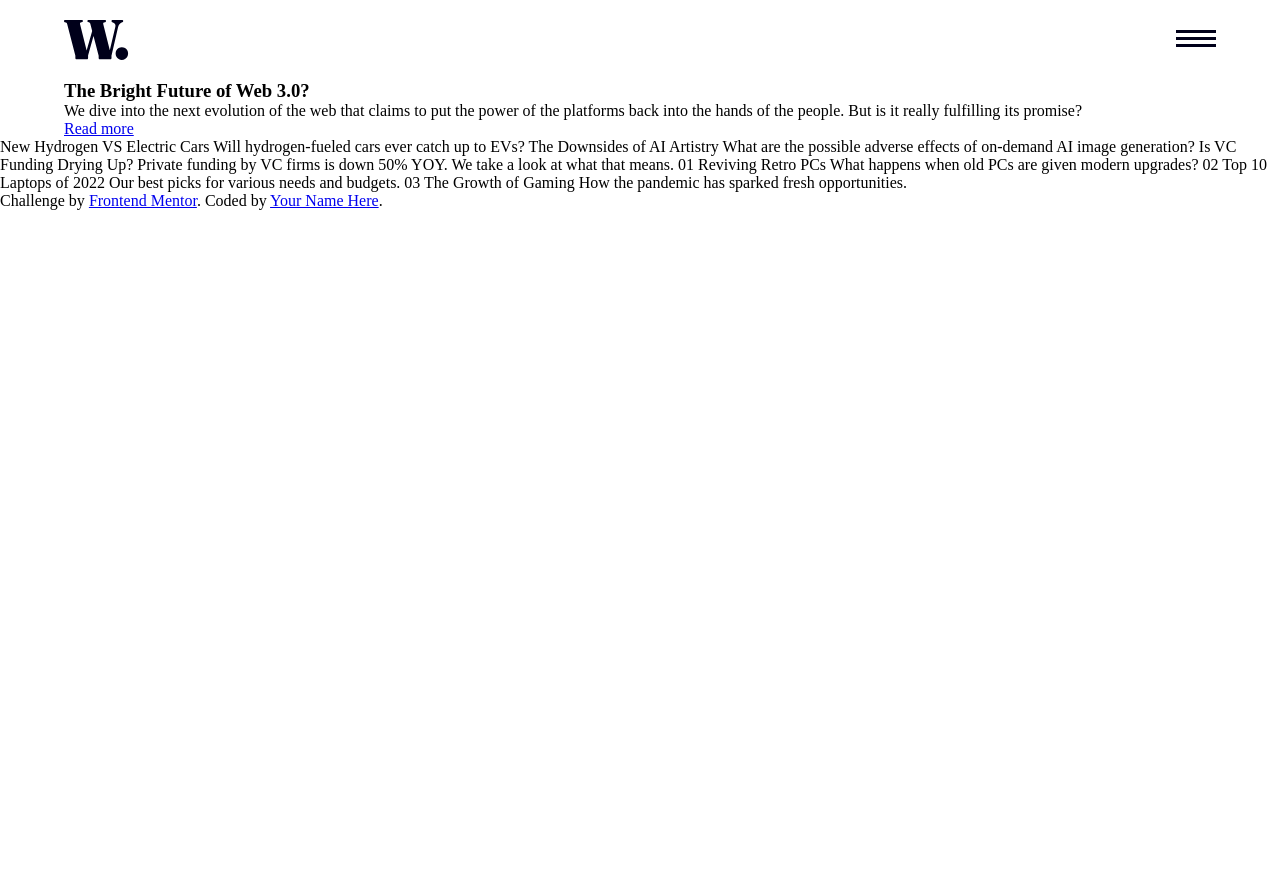
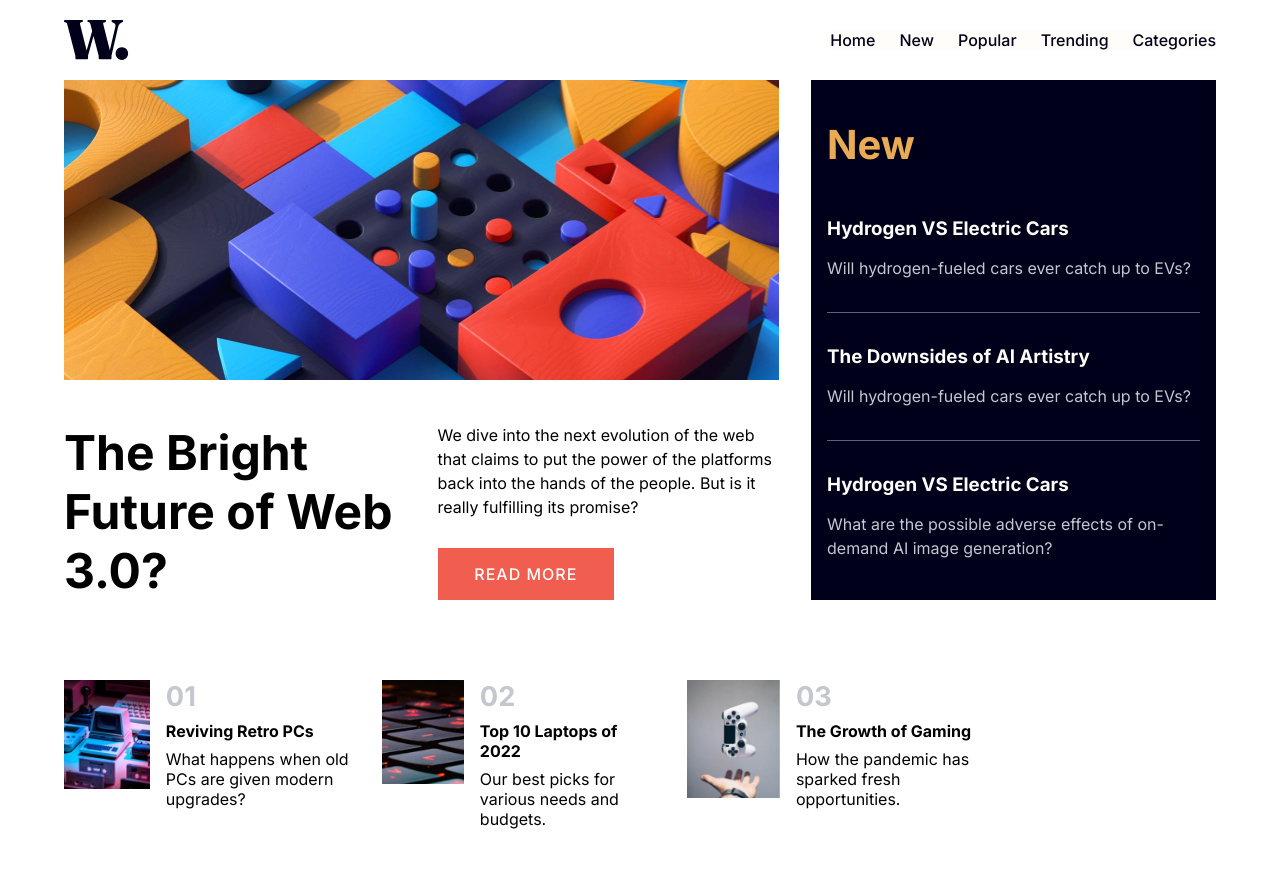
Before and after one commit to Solracko/PracticaLND, a plain HTML site: page index.html in a window 1280 px wide. Before the commit the page ends 800 px from the top, so only its background shows below. Drawn offline with Linux system fonts and the light colour scheme.

Commit message:
Pagina acabada

```diff
--- a/css/styles.css
+++ b/css/styles.css
@@ -1,21 +1,19 @@
-*{ /* Reseteamos la pagina para margenes etc*/
+*{
     margin: 0;
-    box-sizing: border-box
+    box-sizing: border-box;
 }
-/* Importamos en CSS las fuentes y los pesos */
-@import url('https://fonts.googleapis.com/css2?family=Inter:wght@400;500;700;800&display=swap');
+
 :root{
-    --Inter: 'Inter', sans-serif;
-    --Soft-orange: hsl(35, 77%, 62%);
-    --Soft-red: hsl(5, 85%, 63%);
-    --Off-white: hsl(36, 100%, 99%);
-    --Grayish-blue: hsl(233, 8%, 79%);
-    --Dark-grayish-blue: hsl(236, 13%, 42%);
-    --Very-dark-blue: hsl(240, 100%, 5%);
+    --soft-orange: hsl(35, 77%, 62%);
+    --soft-red: hsl(5, 85%, 63%);
+    --fff-white: hsl(36, 100%, 99%);
+    --grayish-blue: hsl(233, 8%, 79%);
+    --dark-grayish-blue: hsl(236, 13%, 42%);
+    --very-dark-blue: hsl(240, 100%, 5%);
 }
 
 body{
-    font-family: var(--inter)
+    font-family: 'Inter', sans-serif;
 }
 
 .wrapper{
@@ -31,24 +29,26 @@ body{
     align-items: center;
     justify-content: space-between;
     height: 80px;
+
     --transform-hamburguer: scale(1);
     --transform-close: scale(0);
 }
 
 .nav:has(.nav__links:target){
-    --transform-hamburguer:scale(0);
-    --transform-close:scale(1);
+    --transform-hamburguer: scale(0);
+    --transform-close: scale(1);
 }
 
 .nav::before{
     content: "";
     position: absolute;
+    inset: 0;
     background-color: rgba(0, 0, 0, 0.66);
-    inset: 0;
     opacity: 0;
     pointer-events: none;
     transition: opacity .3s;
 }
+
 .nav:has(.nav__links:target)::before{
     pointer-events: unset;
     opacity: 1;
@@ -66,6 +66,7 @@ body{
 
 .nav__close{
     transform: var(--transform-close);
+
 }
 
 .nav__links{
@@ -73,13 +74,16 @@ body{
     top: 0;
     bottom: 0;
     right: 0;
-    background-color: var(--Off-white);
     width: 60%;
     max-width: 330px;
+    background-color: var(--fff-white);
+
     display: grid;
+    gap: 1em;
     grid-auto-rows: max-content;
-    gap: 1em;
+
     padding: 100px 0 80px 40px;
+
     overflow-y: auto;
     pointer-events: none;
     opacity: 0;
@@ -89,30 +93,257 @@ body{
 .nav__links:target{
     opacity: 1;
     pointer-events: unset;
-    transition: .6s;
+    transition-duration: .6s;
 }
 
 .nav__link{
-    color: var(--Very-dark-blue);
+    color: var(--very-dark-blue);
     text-decoration: none;
     font-weight: 500;
 }
 
 /* Main */
+
 .main{
     display: grid;
-    grid-template-columns: repeat(3, max-content);
+    grid-template-rows: repeat(3, max-content);
     grid-template-areas:
     "hero"
     "aside"
-    "productos";
+    "products";
 }
 
-/* Hero */
+
+/* hero */
+
 .hero{
     grid-area: hero;
 }
 
 .hero__img{
     margin: 0 auto;
+    width: 100%;
+    aspect-ratio: 1/1;
+    max-height: 300px;
+    background-size: cover;
+    background-image: url('../assets/images/image-web-3-mobile.jpg');
 }
+
+.hero__texts{
+    /* 16px * 3 = 48px */
+    padding: 3em 0;
+}
+
+.hero__title{
+    font-size: 2rem;
+}
+
+.hero__paragraph{
+    line-height: 1.5;
+    margin: 1em 0;
+}
+
+.hero__cta{
+    background-color: var(--soft-red);
+    color: var(--fff-white);
+
+    display: inline-block;
+    text-decoration: none;
+    padding: 1em 2.3em;
+
+    text-transform: uppercase;
+    font-weight: 500;
+
+    letter-spacing: 1px;
+}
+
+/* aside */
+
+.aside{
+    grid-area: aside;
+    background-color: var(--very-dark-blue);
+    color: var(--fff-white);
+    padding: 2.5em 1em;
+}
+
+.aside__article{
+    padding: 1.3em 0;
+    border-bottom: 1px solid var(--dark-grayish-blue);
+}
+
+.aside__article:last-of-type{
+    padding-bottom: 0;
+    border-bottom: none;
+}
+
+.aside__title{
+    font-size: 2rem;
+    color: var(--soft-orange);
+    margin-bottom: 1rem;
+}
+
+.aside__about{
+    margin-bottom: 1rem;
+}
+
+.aside__paragraph{
+    line-height: 1.5;
+    color: var(--grayish-blue);
+}
+
+.products{
+    grid-area: products;
+    padding: 4em 0;
+    display: grid;
+    gap: 2em;
+}
+
+.products__article{
+    display: flex;
+    gap: 1em;
+}
+
+.products__img{
+    width: 30%;
+    max-width: 150px;
+    object-fit: cover;
+
+    align-self: start;
+}
+
+.products__texts{
+    width: 70%;
+    flex: 1;
+}
+
+.products__number{
+    font-size: 1.7rem;
+    font-weight: bold;
+    color: var(--grayish-blue);
+}
+
+.products__product{
+    font-size: 1rem;
+    margin: .5rem 0;
+}
+
+@media (min-width:768px){
+
+
+
+
+    .nav::before{
+        content: unset;
+    }
+
+    .nav:has(.nav__links:target)::before{
+        pointer-events: unset;
+        opacity: 1;
+    }
+
+    .nav__menu, .nav__close{
+        display: none;
+    }
+
+
+
+    .nav__links{
+        position: unset;
+        width:unset;
+        max-width: unset;
+
+        gap: 1.5em;
+        grid-auto-flow: column;
+
+        padding: 0;
+
+        overflow-y: unset;
+        pointer-events: unset;
+        opacity: 1;
+        transition: none;
+    }
+
+
+
+
+
+    /* Main */
+
+    .main{
+        grid-template-rows: repeat(2, max-content);
+        grid-template-areas:
+        "hero hero hero aside aside"
+        "products products products products produt"
+        ;
+        gap: 4em 2em;
+    }
+
+
+    /* hero */
+
+    .hero{
+        display: grid;
+        align-content: space-between;
+    }
+
+    .hero__img{
+        background-image: url('/assets/images/image-web-3-desktop.jpg');
+    }
+
+    .hero__texts{
+        /* 16px * 3 = 48px */
+        /* padding: 3em 0 0 0; */
+        display: flex;
+        gap: 2em;
+        align-items: center;
+        padding: 0;
+    }
+
+    .hero__title{
+        width: 50%;
+        font-size: 3rem;
+    }
+
+    .hero__copy{
+        width: 50%;
+        gap: 1em;
+        align-self: stretch;
+        display: flex;
+        flex-direction: column;
+        justify-content: space-between;
+    }
+    .hero__paragraph{
+        line-height: 1.5;
+        margin: 0;
+    }
+
+    .hero__cta{
+        align-self: flex-start;
+    }
+
+    /* aside */
+
+
+    .aside__article{
+        padding: 2em 0;
+    }
+
+    .aside__article:last-of-type{
+        padding-bottom: 0;
+        border-bottom: none;
+    }
+
+    .aside__title{
+        font-size: 2.5rem;
+
+    }
+
+
+
+    .products{
+        grid-auto-flow: column;
+        padding: 1em 0 4em;
+    }
+
+
+}
--- a/index.html
+++ b/index.html
@@ -3,17 +3,20 @@
 <head>
   <meta charset="UTF-8">
   <meta name="viewport" content="width=device-width, initial-scale=1.0">
-
-  <link rel="icon" type="image/png" sizes="32x32" href="./assets/images/favicon-32x32.png">
+  <link rel="icon" type="image/png" sizes="32x32" href="./images/favicon-32x32.png">
+  <title>Aprende CSS desde CERO.</title>
   <link rel="stylesheet" href="css/styles.css">
-
-  <title>Aprende CSS desde cero</title>
-
+  <link rel="preconnect" href="https://fonts.googleapis.com">
+  <link rel="preconnect" href="https://fonts.gstatic.com" crossorigin>
+  <link href="https://fonts.googleapis.com/css2?family=Inter:wght@400;500;700&display=swap" rel="stylesheet">
 </head>
 <body>
   <header class="header wrapper">
+
     <nav class="nav">
-      <img src="assets/images/logo.svg" class="nav__logo " alt="Logito Bacano">
+
+      <img src="./assets/images/logo.svg" class="nav__logo">
+
       <div class="nav__links" id="menu">
         <a href="#" class="nav__link">Home</a>
         <a href="#" class="nav__link">New</a>
@@ -23,17 +26,19 @@
       </div>
 
       <a href="#menu" class="nav__menu">
-        <img src="assets/images/icon-menu.svg" class="nav__img">
+        <img src="./assets/images/icon-menu.svg" class="nav__img">
       </a>
 
       <a href="#" class="nav__close">
-        <img src="assets/images/icon-menu-close.svg" class="nav__img">
+        <img src="./assets/images/icon-menu-close.svg" class="nav__img">
       </a>
+
     </nav>
 
   </header>
 
   <main class="main wrapper">
+
     <section class="hero">
 
       <div class="hero__img"></div>
@@ -43,54 +48,102 @@
         <h1 class="hero__title">The Bright Future of Web 3.0?</h1>
 
         <div class="hero__copy">
-          <p class="hero__paragraph">
-            We dive into the next evolution of the web that claims to put the power of the platforms back into the hands of the people.
+
+          <p class="hero__paragraph"> We dive into the next evolution of the web that claims to put the power of the platforms back into the hands of the people.
             But is it really fulfilling its promise?</p>
 
           <a href="#" class="hero__cta">Read more</a>
 
+        </div>
+
+      </article>
+
+    </section>
+
+    <aside class="aside">
+
+      <h2 class="aside__title">New</h2>
+
+      <article class="aside__article">
+
+        <h3 class="aside__about"> Hydrogen VS Electric Cars</h3>
+
+        <p class="aside__paragraph"> Will hydrogen-fueled cars ever catch up to EVs?</p>
+
+      </article>
+
+      <article class="aside__article">
+
+        <h3 class="aside__about"> The Downsides of AI Artistry</h3>
+
+        <p class="aside__paragraph">Will hydrogen-fueled cars ever catch up to EVs?</p>
+
+      </article>
+
+      <article class="aside__article">
+
+        <h3 class="aside__about"> Hydrogen VS Electric Cars</h3>
+
+        <p class="aside__paragraph"> What are the possible adverse effects of on-demand AI image generation?</p>
+
+      </article>
+
+    </aside>
+
+    <section class="products">
+
+      <article class="products__article">
+
+        <img src="./assets/images/image-retro-pcs.jpg" class="products__img">
+
+        <div class="products__texts">
+
+          <p class="products__number">01</p>
+
+          <h3 class="products__product"> Reviving Retro PCs</h3>
+
+          <p class="products__paragraph"> What happens when old PCs are given modern upgrades?</p>
+
+        </div>
+
+      </article>
+
+      <article class="products__article">
+
+        <img src="./assets/images/image-top-laptops.jpg" class="products__img">
+
+        <div class="products__texts">
+
+          <p class="products__number">02</p>
+
+          <h3 class="products__product"> Top 10 Laptops of 2022</h3>
+
+          <p class="products__paragraph"> Our best picks for various needs and budgets.</p>
+
+        </div>
+
+      </article>
+
+      <article class="products__article">
+
+        <img src="./assets/images/image-gaming-growth.jpg" class="products__img">
+
+        <div class="products__texts">
+
+          <p class="products__number">03</p>
+
+          <h3 class="products__product">The Growth of Gaming</h3>
+
+          <p class="products__paragraph"> How the pandemic has sparked fresh opportunities.</p>
 
         </div>
 
       </article>
 
 
-
-
-
     </section>
-
 
   </main>
 
-
-
-  New
-
-  Hydrogen VS Electric Cars
-  Will hydrogen-fueled cars ever catch up to EVs?
-
-  The Downsides of AI Artistry
-  What are the possible adverse effects of on-demand AI image generation?
-
-  Is VC Funding Drying Up?
-  Private funding by VC firms is down 50% YOY. We take a look at what that means.
-
-  01
-  Reviving Retro PCs
-  What happens when old PCs are given modern upgrades?
-
-  02
-  Top 10 Laptops of 2022
-  Our best picks for various needs and budgets.
-
-  03
-  The Growth of Gaming
-  How the pandemic has sparked fresh opportunities.
-
-  <div class="attribution">
-    Challenge by <a href="https://www.frontendmentor.io?ref=challenge" target="_blank">Frontend Mentor</a>.
-    Coded by <a href="#">Your Name Here</a>.
-  </div>
 </body>
 </html>
```
